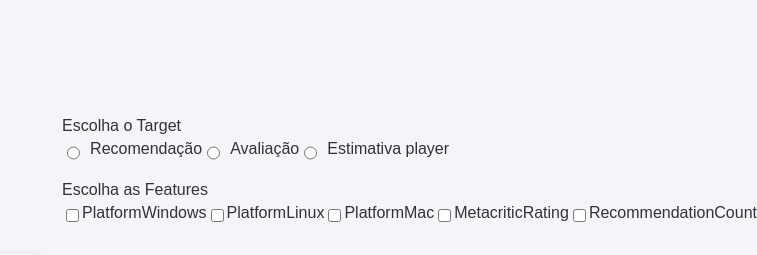
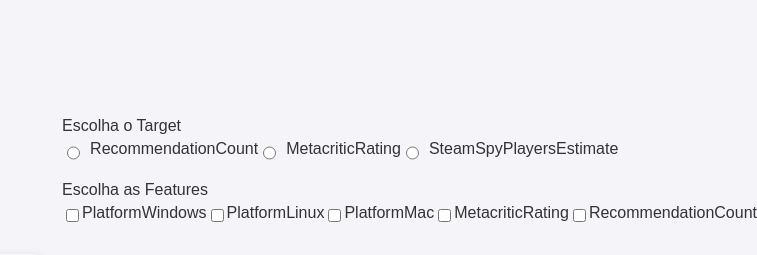
Before and after one commit to meiafase/TrabPythonWebMachineLearning, a Django app: template machine/templates/machine/Machine.html in a window 1280 px wide. Shown: the top 255 px of the page, without its empty margins (523-1280 px from the left). Run offline with Django 5.2, Linux system fonts and the light colour scheme; the template is opened without the code that fills it, so the values that code supplies are empty.

Commit message:
ajustando view machine

```diff
--- a/home/templates/home/Result.html
+++ b/home/templates/home/Result.html
@@ -84,7 +84,7 @@
 </head>
 <body>
     <h1>Gráficos Gerados</h1>
-    <button class="btn"><a href="http://127.0.0.1:8000/machine/">Ver Predições</a></button>
+    <button class="btn"><a href="{% url 'machine' path=path %}">Ver Predições</a></button>
 
     {% if error %}
         <p>{{ error }}</p>
--- a/home/views.py
+++ b/home/views.py
@@ -114,7 +114,8 @@ def upload(request):
             graph_urls.append(fs.url(graph_filename_three))
 
             return render(request, 'home/Result.html', {
-                'graph_urls': graph_urls
+                'graph_urls': graph_urls,
+                'path': file_path,
             })
 
         except Exception as e:
@@ -136,5 +137,6 @@ def upload(request):
     graph_urls.append(fs.url(graph_filename_three))
 
     return render(request, 'home/Result.html', {
-                'graph_urls': graph_urls
+                'graph_urls': graph_urls,
+
             })
--- a/machine/templates/machine/Machine.html
+++ b/machine/templates/machine/Machine.html
@@ -155,7 +155,7 @@
             box-shadow: 0 2px 10px rgba(0, 0, 0, 0.1);
             width: 600px;
             max-height: 80vh;
-            overflow-y: auto;  /
+            overflow-y: auto;
             word-wrap: break-word;
         }
 
@@ -203,18 +203,18 @@
 
 
         <div class="right">
-            <form action="{% url 'machine' %}" method="post" enctype="multipart/form-data">{% csrf_token %}
+            <form action="{% url 'machine' path=path %}" method="post" enctype="multipart/form-data">{% csrf_token %}
                 <div class="form-group">
                 <label for="">Escolha o Target</label>
             <div style="display: flex;">
-                <input type="radio" id="recomendacao" name="target" value="Recomendacao">
-                <label for="recomendacao">Recomendação</label>
+                <input type="radio" id="RecommendationCount" name="target" value="RecommendationCount">
+                <label for="RecommendationCount">RecommendationCount</label>
 
-                <input type="radio" id="avaliacao" name="target" value="Avaliacao">
-                <label for="avaliacao">Avaliação</label>
+                <input type="radio" id="MetacriticRating" name="target" value="MetacriticRating">
+                <label for="MetacriticRating">MetacriticRating</label>
 
-                <input type="radio" id="estimativa_player" name="target" value="EstimativaPlayer">
-                <label for="estimativa_player">Estimativa player</label>
+                <input type="radio" id="SteamSpyPlayersEstimate" name="target" value="SteamSpyPlayersEstimate">
+                <label for="SteamSpyPlayersEstimate">SteamSpyPlayersEstimate</label>
             </div><br>
 
             <label for="">Escolha as Features</label>
--- a/machine/urls.py
+++ b/machine/urls.py
@@ -3,5 +3,5 @@ from . import views
 
 
 urlpatterns = [
-    path('', views.machine, name="machine"),
+    path('<str:path>/', views.machine, name="machine"),
 ]
```
Also changed, not shown: machine/views.py (+16 -21 lines).
